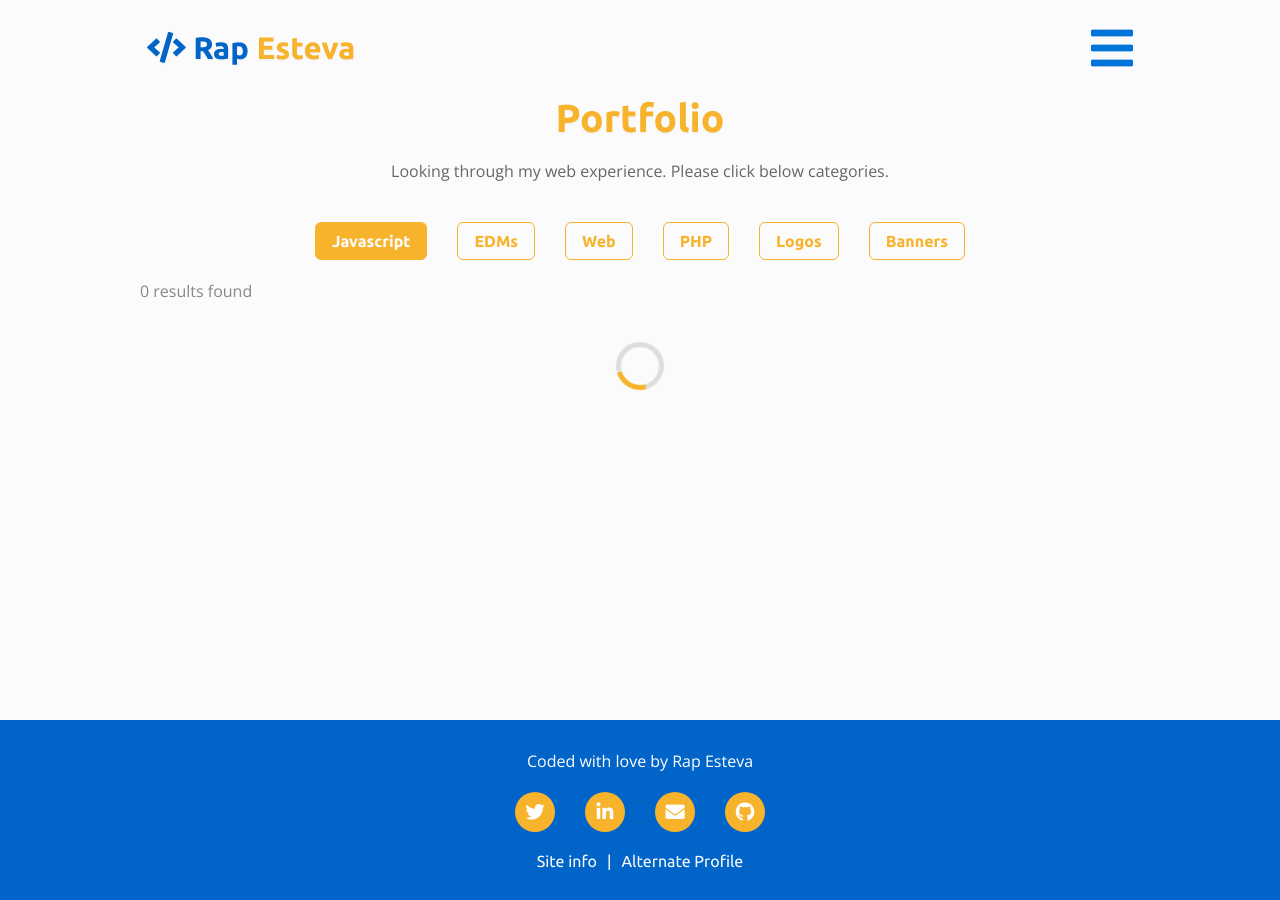
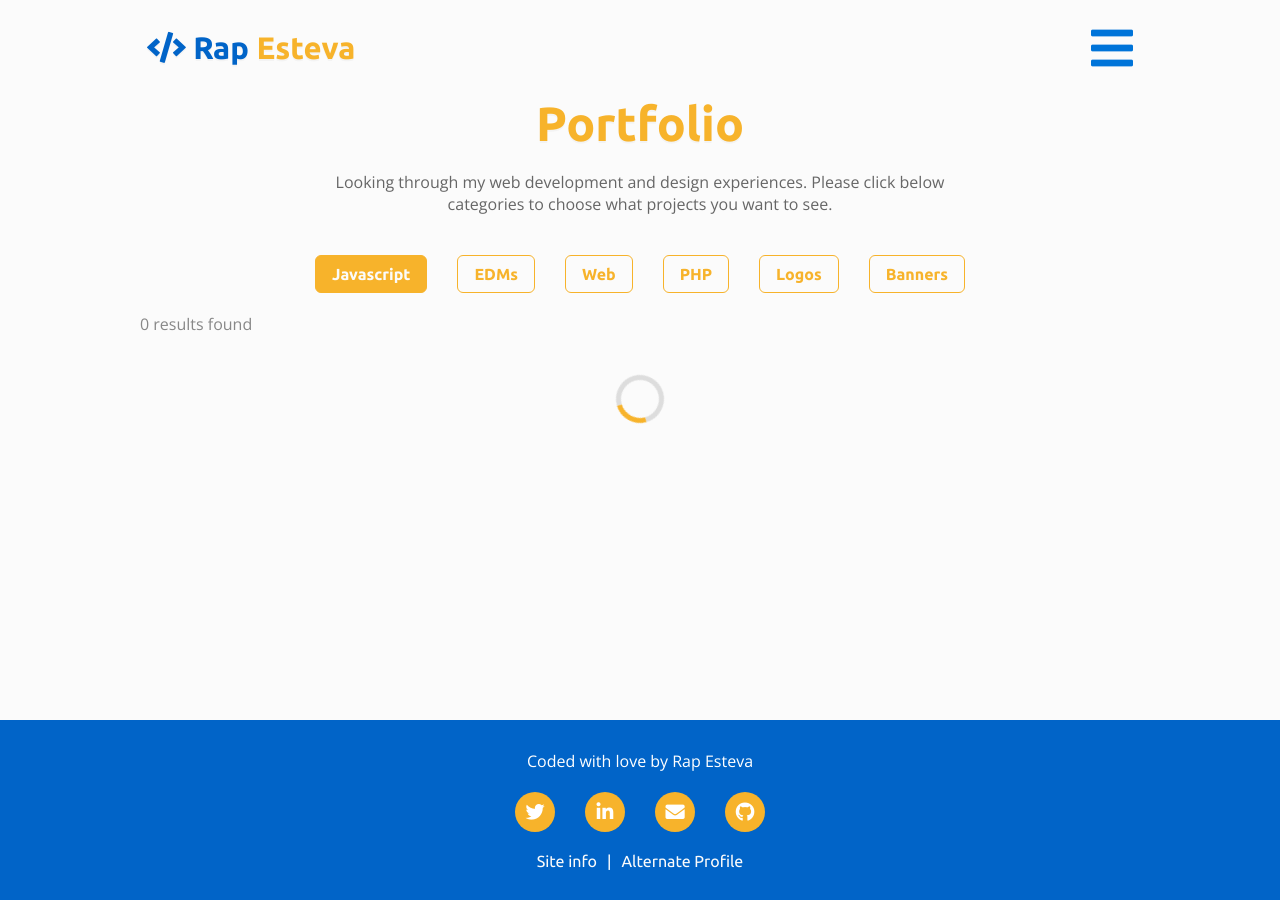
Before and after one commit to rapsamaniego27/portfolio-2020, a Jekyll site: the page built from portfolio/index.html, in a window 1280 px wide. Built offline with Jekyll 4.4.1, drawn with Linux system fonts in a browser that asks for light colours; nearby versions of some CDN libraries.

Commit message:
fixed H! seo

```diff
--- a/_includes/footer.html
+++ b/_includes/footer.html
@@ -22,7 +22,7 @@
     </a>
   </div>
   <div class="footer-extras pt-20">
-    <a href="#" target="_blank" class="footer-extras__link hex-white">Site info</a> <span
+    <a href="{{ site.baseurl }}/site-info" class="footer-extras__link hex-white">Site info</a> <span
       class="footer-extra__seperator pr-10 pl-10">|</span>
     <a href="#" target="_blank" class="footer-extras__link hex-white">Alternate Profile</a>
   </div>
--- a/_layouts/diary.html
+++ b/_layouts/diary.html
@@ -3,11 +3,13 @@ layout: default
 title: E-diary Me
 meta: E-diary Description
 ---
+<!-- Got this loop from the Pages Collection -->
+{% assign seo = site.pages | where:"permalink", page.url | first %}
 
 <div class="diaries__container">
-  <h2 class="page-title hex-tertiary">{{ site.data.page-metas.e-diary_title }}</h2>
+  <h1 class="page-title hex-tertiary">{{ seo.title }}</h1>
   <p class="hex-dark page-description pt-20 pb-20">
-  {{ site.data.page-metas.e-diary_description }}
+  {{ seo.meta_description }}
   </p>
 
      <!-- Row Diary Categories -->
--- a/about-me/index.html
+++ b/about-me/index.html
@@ -1,9 +1,10 @@
 ---
 layout: default
 ---
+<!-- Got this loop from the Pages Collection -->
+{% assign seo = site.pages | where:"permalink", page.url | first %}
 
-
-<h2 class="hex-primary page-title">{{ site.data.page-metas.about_me_title }}</h2>
+<h1 class="hex-primary page-title">{{ seo.title }}</h1>
 
 <section class="grid-container" id="pageAboutMe">
  <div class="about-me__container container__flex mt-40">
--- a/contact/index.html
+++ b/contact/index.html
@@ -3,7 +3,7 @@ layout: default
 ---
 
 
-<h2 class="hex-primary page-title">{{ site.data.page-metas.contact_title }}</h2>
+<h1 class="hex-primary page-title">{{ seo.title }}</h1>
 
 
 <section class="grid-container">
--- a/index.html
+++ b/index.html
@@ -4,7 +4,7 @@ layout: default
 
 <section class="intro" id="pageHome">
  <div class="intro-content col-lg6 col-md6 align-content-center pl-lg-30 pr-lg-30 pt-md-40">
-  <h2 class="head1 hex-primary">{{site.data.main.tagline}}</h2>
+  <h1 class="head1 hex-primary">{{site.data.main.tagline}}</h1>
   <h5 class="intro-position hex-dark">{{site.data.main.occupation}}</h5>
 
   <div class="intro-buttons mt-30">
--- a/portfolio/index.html
+++ b/portfolio/index.html
@@ -1,11 +1,13 @@
 ---
 layout: default
 ---
+<!-- Got this loop from the Pages Collection -->
+{% assign seo = site.pages | where:"permalink", page.url | first %}
 
 <div class="portfolio-page__container">
- <h2 class="page-title">{{ site.data.page-metas.portfolio_title }}</h2>
+ <h1 class="page-title">{{ seo.title }}</h1>
  <p class="hex-dark page-description pt-20">
-   {{ site.data.page-metas.portfolio_description }}
+   {{ seo.meta_description }}
  </p>
 
 
--- a/source/scss/style.scss
+++ b/source/scss/style.scss
@@ -37,6 +37,7 @@
 @import '4-layout/chapter';
 @import '4-layout/modal-img';
 @import '4-layout/contact';
+@import '4-layout/site-info';
 
 @import '5-modules/buttons.scss';
 @import '5-modules/avatar.scss';
```
Also changed, not shown: site-info/index.html (added, +47 -0 lines), source/scss/4-layout/site-info.scss (added, +24 -0 lines), dist/style.min.css.
